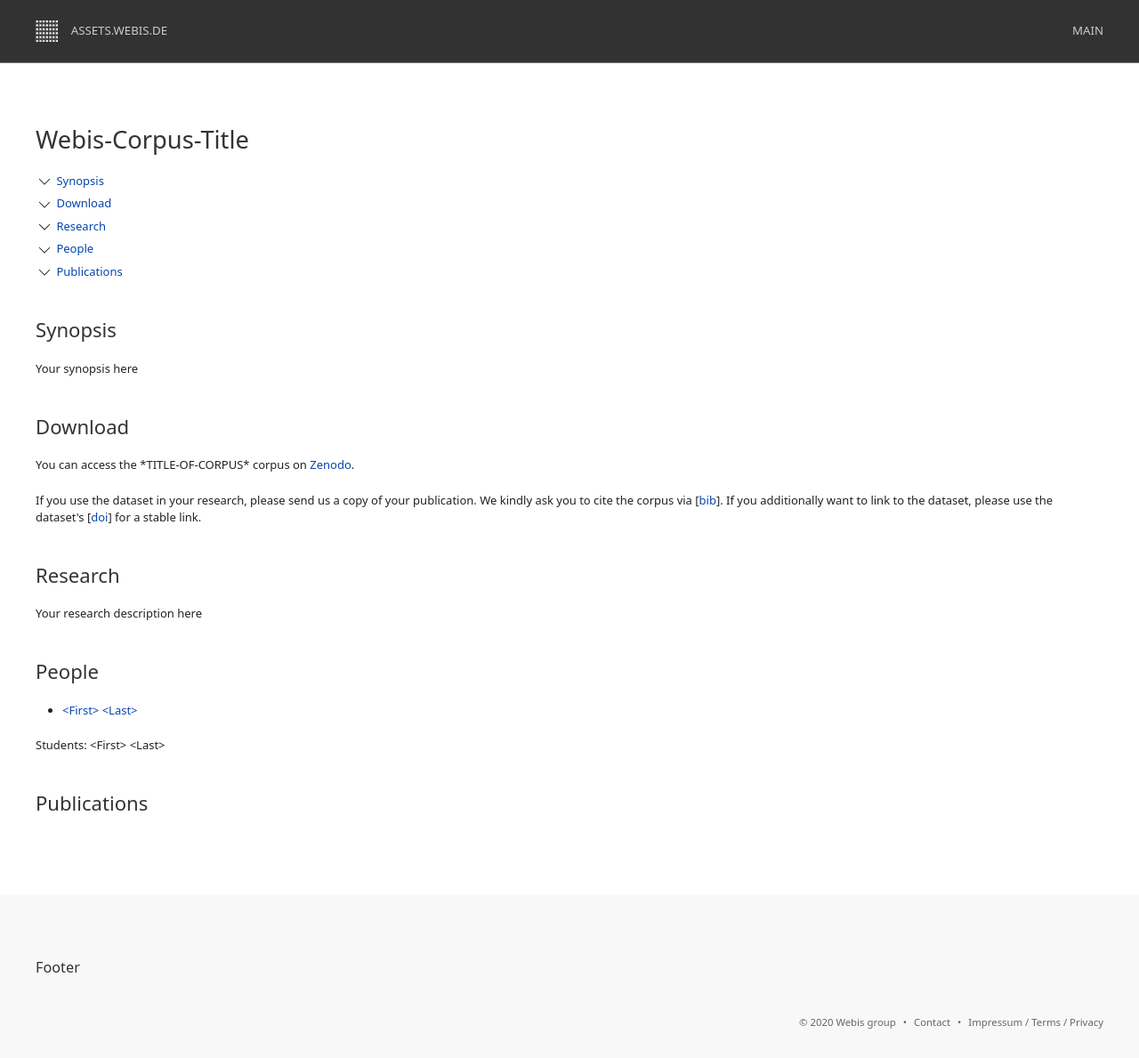
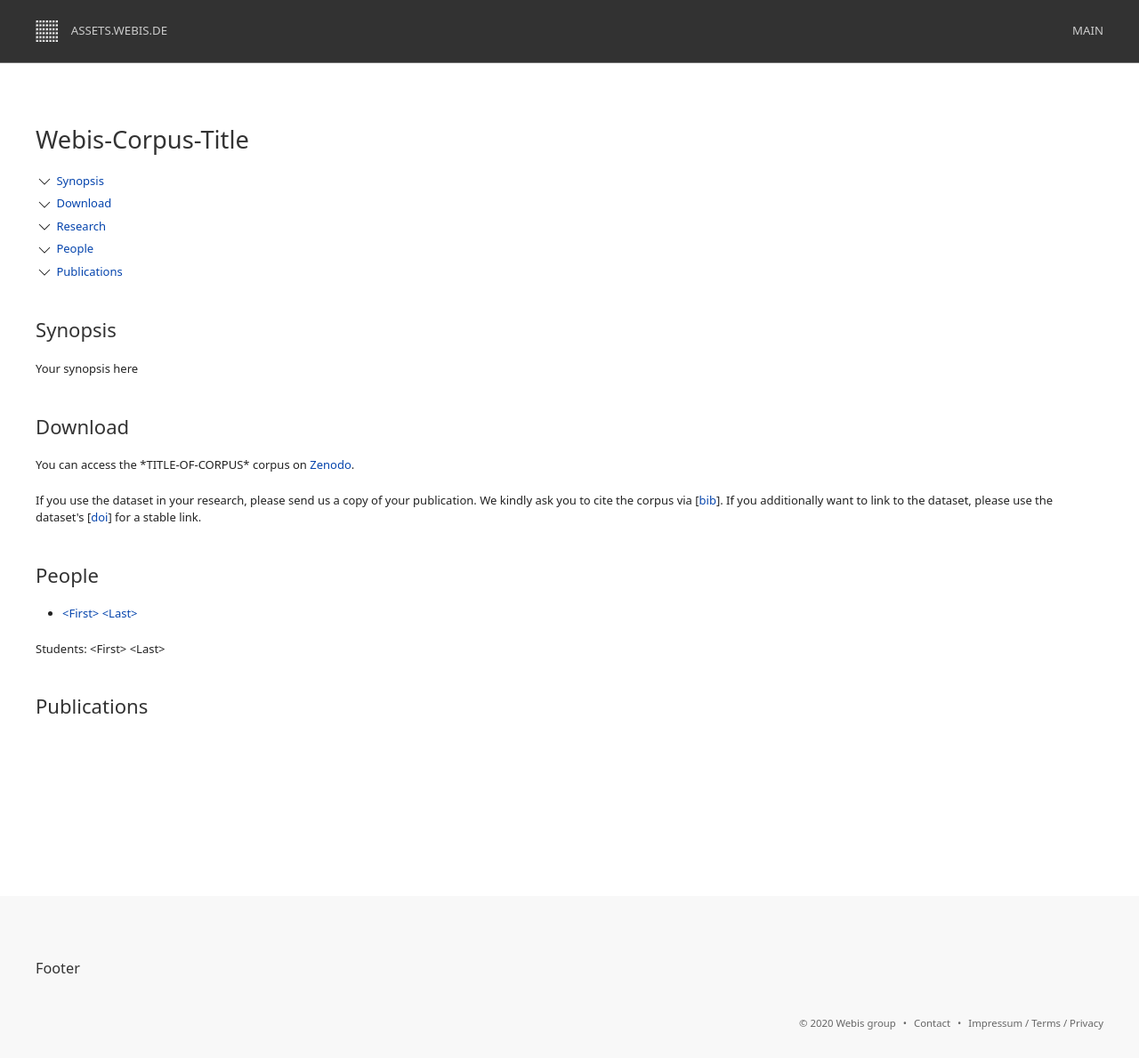
Before and after one commit to webis-de/webis-de-assets, a Jekyll site: the page built from templates/data.html, in a window 1280 px wide and 1189 px high. Shown: the whole window at 89% size. Built offline with Jekyll 4.4.1, drawn with Linux system fonts in a browser that asks for light colours.

Commit message:
Deleted research rubric.

```diff
--- a/templates/data.html
+++ b/templates/data.html
@@ -93,15 +93,7 @@ description: Short description of the Corpus
 
         <p>If you use the dataset in your research, please send us a copy of your publication. We kindly ask you to cite the corpus via [<a href="...">bib</a>]. If you additionally want to link to the dataset, please use the dataset's [<a href="...">doi</a>] for a stable link.</p>
 
-        <!--
-        SECTION Research
-        -->
-        <h2 id="research">Research</h2>
-
-        <p>Your research description here</p>
-
-
-        <!--
+	<!--
         SECTION People
         -->
         <h2 id="people">People</h2>
```
